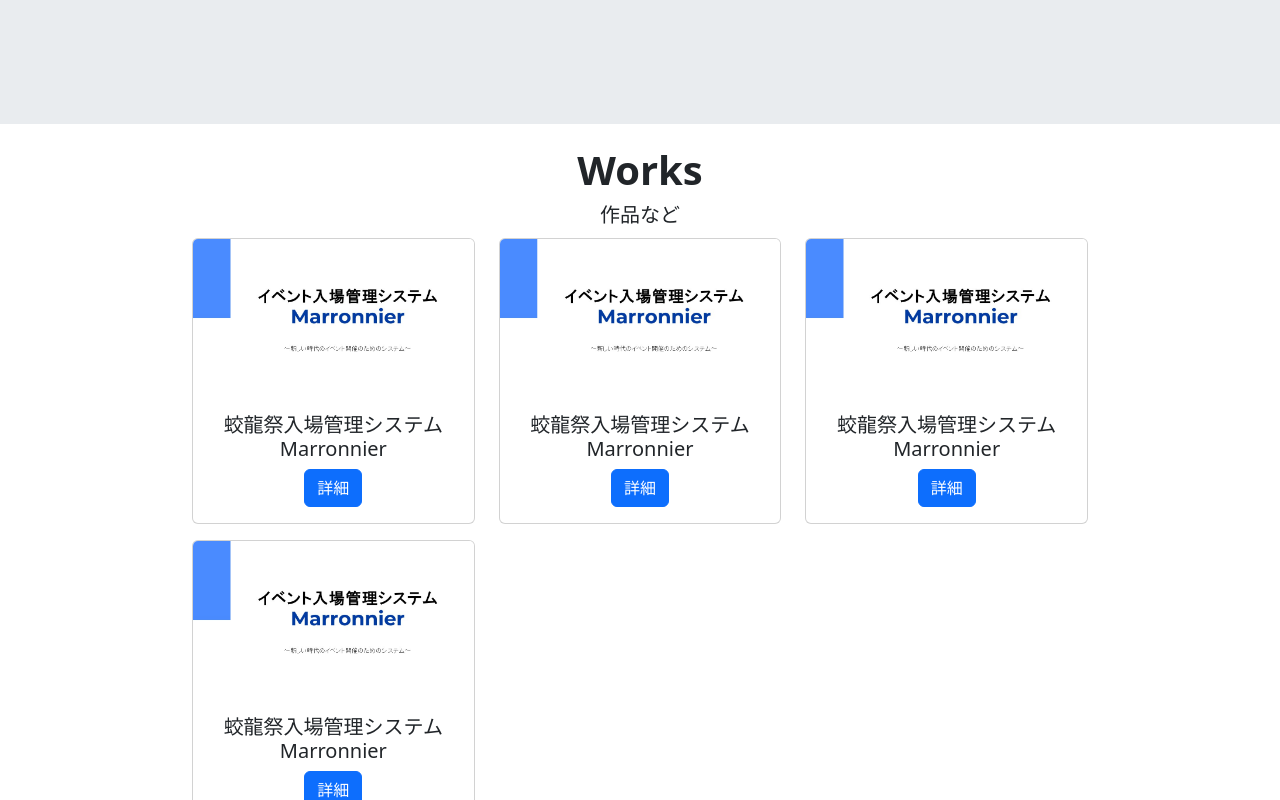
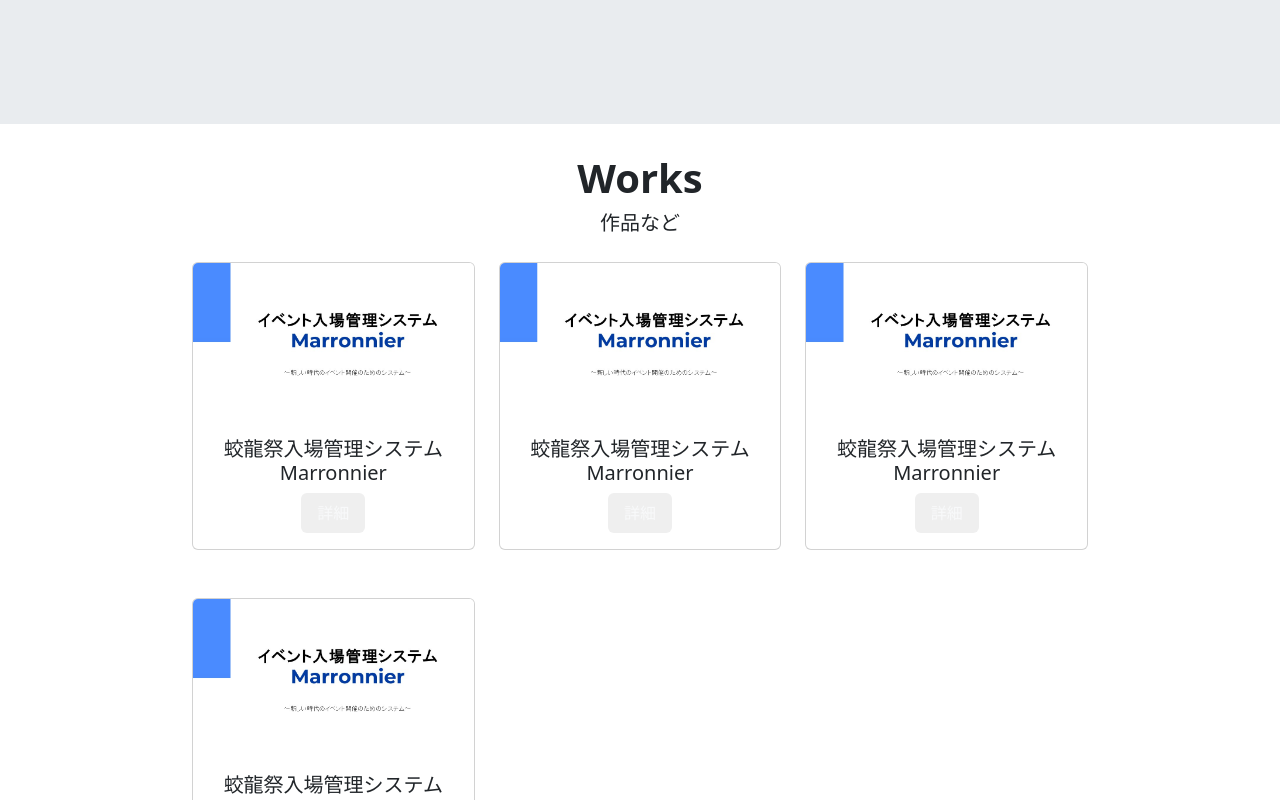
Before and after one commit to WNomunomu/wnomunomu.github.io, a Next.js app: page / in a window 1280 px wide. Shown: the part 1660-2460 px from the top of the page. Built offline with nearby package versions, Linux system fonts and the light colour scheme.

Commit message:
replace bootstrap button with original button

```diff
--- a/src/components/page/Index/Works.tsx
+++ b/src/components/page/Index/Works.tsx
@@ -80,12 +80,18 @@ const WorksCard = (props: Props) => {
 
   return (
     <>
-      <div className="col-md-4 my-2">
+      <div className="col-md-4 my-4">
         <div className="card">
           <img src={mainImage} className="card-img-top" alt="..." />
           <div className="card-body">
             <h5 className="card-title">{title}</h5>
-            <button onClick={() => setModalOpen(true)} className="btn btn-primary">詳細</button>
+            <button
+              className={`${styles['button']} fs-6 text-light border-0 py-2 px-3 rounded`}
+              type="button"
+              onClick={() => setModalOpen(true)}
+            >
+                詳細
+            </button>
           </div>
         </div>
         {isModalOpen &&
@@ -104,9 +110,9 @@ const WorksCard = (props: Props) => {
 
 export const Works = () => {
   return (
-    <div className="text-center bg-body vh-100">
+    <div className="text-center bg-body py-4">
       <div className="mx-auto" style={{ width: '70%' }}>
-        <div className="fs-1 fw-bold mt-3">Works</div>
+        <div className="fs-1 fw-bold">Works</div>
         <div className="fs-5">作品など</div>
         <div className="row">
           {works.map((work, index) => <WorksCard key={index} work={work} />)}
```
